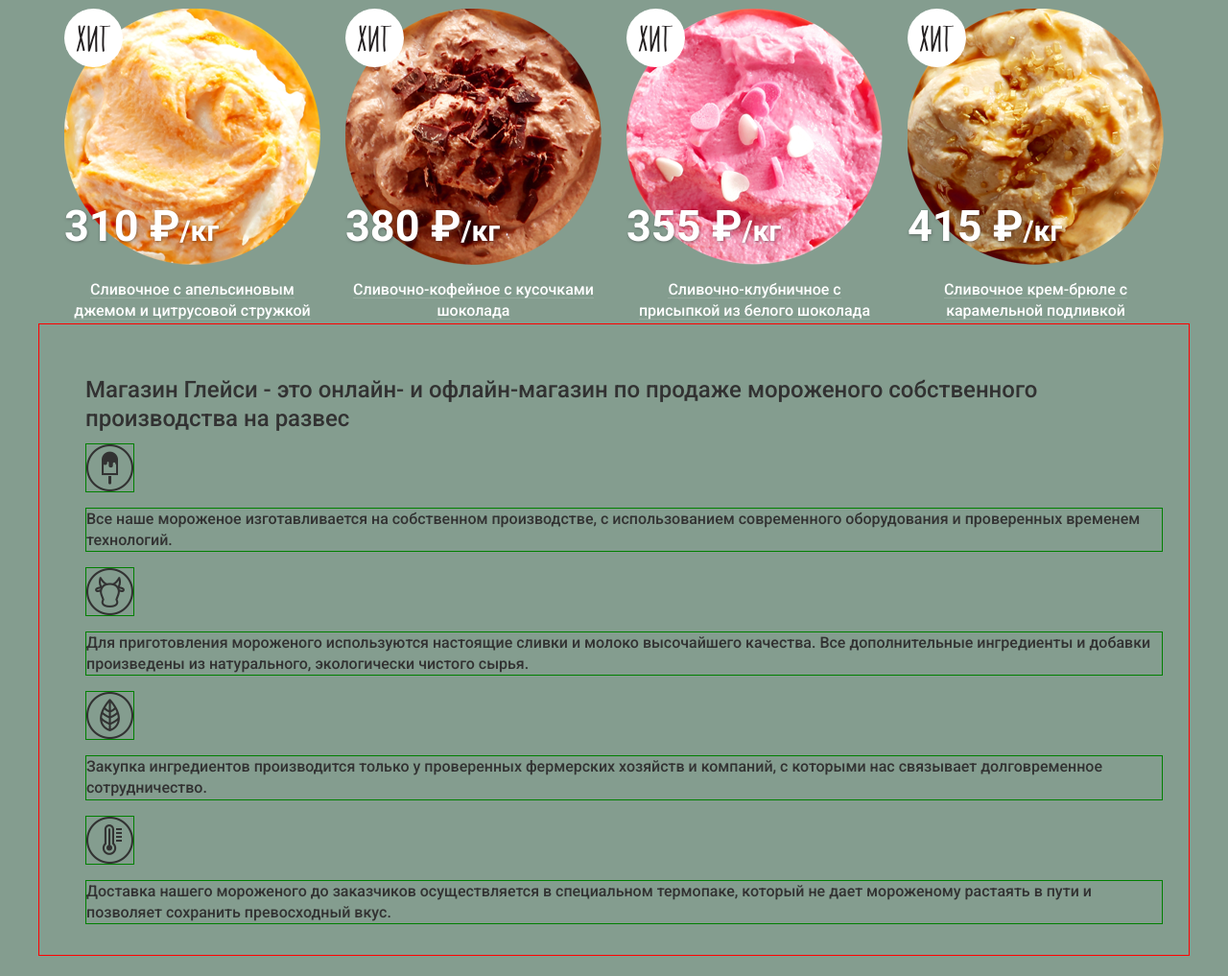
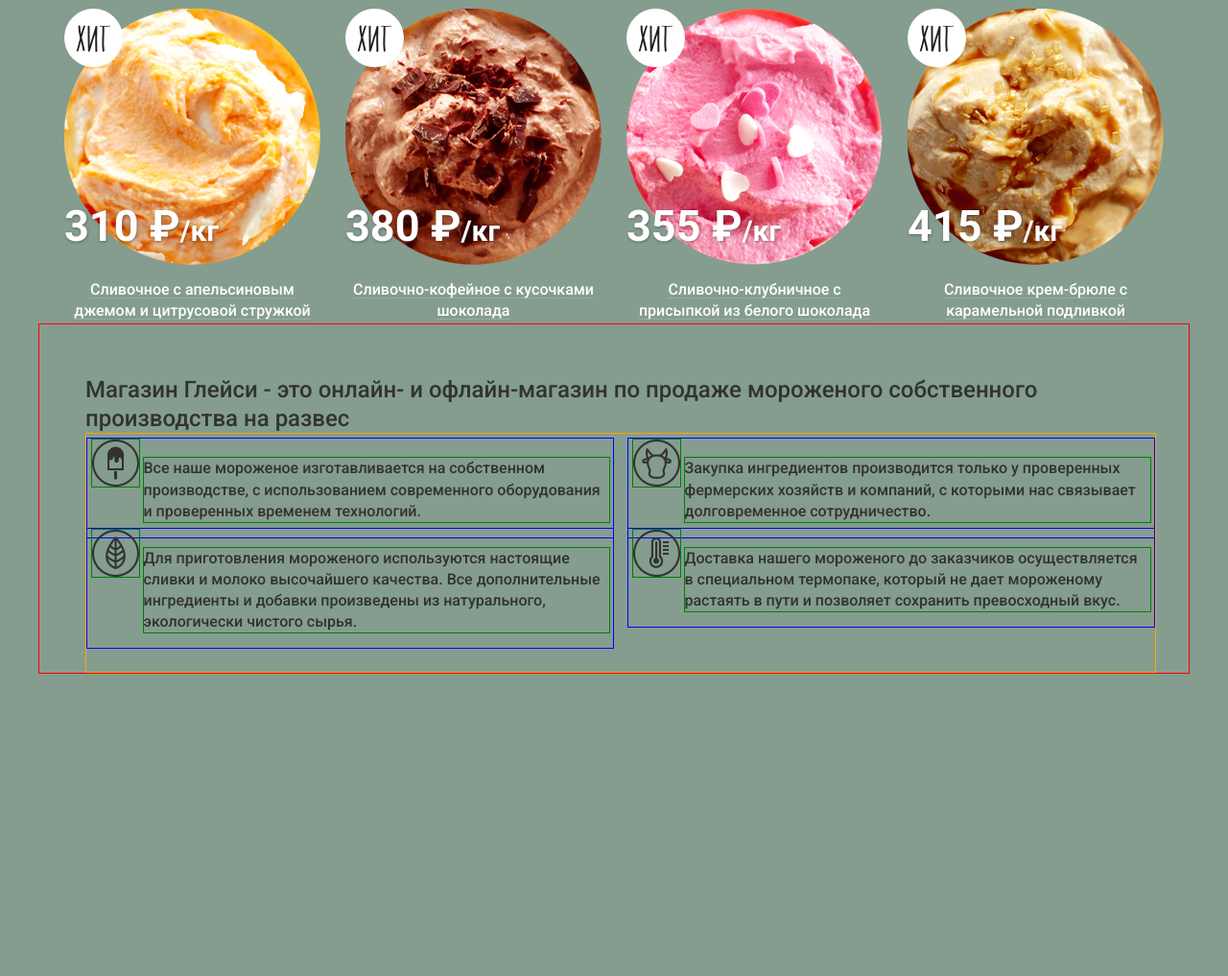
Before and after one commit to ElenaNarmaniya/1208625-gllacy-27, a plain HTML site: page index.html in a window 1280 px wide. Shown: the part 903-1920 px from the top of the page at 96% size. Drawn offline with Linux system fonts and the light colour scheme.

Commit message:
изменения на 16-47

```diff
--- a/css/style.css
+++ b/css/style.css
@@ -179,13 +179,13 @@ body { /*обнуляем внешние и внутренние отступы
   left: 7px;
 }
 
-.icon path {
+.icon_menu path {
   fill:inherit;
   stroke:inherit;
   stroke-width:inherit;
 }
 
-.icon:hover g {
+.icon_menu:hover g {
   fill: black;
 }
 .search-btn:hover {
@@ -662,6 +662,7 @@ figcaption {
   padding: 0px 27px;
   /*border: 1px solid red; /*убрать после*/
   position: relative;
+  z-index: 300;
   top: -466px;
   box-sizing: border-box;
 }
@@ -775,6 +776,7 @@ figcaption {
   padding: 0px 27px;
   border: 1px solid red; /*убрать после*/
   position: relative;
+  z-index: 250;
   top: -480px;
   color: #323232;
   box-sizing: border-box;
@@ -790,19 +792,7 @@ figcaption {
   line-height: 1.25;
   text-align: left;
 }
-.advantage {
-  list-style: none;
-  margin-left: 21px;
-  padding: 0;
-}
-.icon {
-  padding: 0;
-  margin: 0;
-  width: 49px;
-  height: 49px;
-  position: relative;
-  border: 1px solid green;
-}
+
 .iconcream {
   background: url('../img/cream-advantage.png') no-repeat top center;
 }
@@ -818,3 +808,55 @@ figcaption {
   line-height: 1.38;
   border: 1px solid green;
 }
+
+.advantage {
+  list-style: none;
+  margin: 5px 7px 0px 21px;
+  padding: 0;
+  min-width: 1040px;
+  min-height: 250px;
+  border: 1px solid orange;
+
+  display: flex;
+  flex-wrap: wrap;
+  align-items: center;
+  justify-content: space-between;
+  position: relative;
+  box-sizing: border-box;
+}
+
+.advantage li {
+  border: 1px solid blue;
+  min-height: 50px;
+  width:  550px;
+  margin: 0;
+  padding: 0;
+
+  display: flex;
+  flex-wrap: nowrap;
+  align-items: baseline;
+  justify-content: center;
+  position: relative;
+  box-sizing: border-box;
+}
+
+.icon {
+  padding: 0;
+  margin: 0px 3px;
+  margin-left: 0;
+  width: 49px;
+  height: 49px;
+  position: relative;
+  border: 1px solid green;
+}
+.text-advantage {
+  position: relative;
+  top: -15px;
+  margin: 0;
+  padding: 0;
+  width: 485px;
+}
+.advantage-delivery, .advantage-ferm {
+  align-self: flex-start;
+  top: -15px;
+}
--- a/index.html
+++ b/index.html
@@ -47,7 +47,7 @@
           <!-- блок поиска -->
           <div class="search-button">
             <button type="search" class="search-btn">
-              <svg class="icon" xmlns="http://www.w3.org/2000/svg" xmlns:xlink="http://www.w3.org/1999/xlink" width="17" height="17" viewBox="0 0 17 17">
+              <svg class="icon_menu" xmlns="http://www.w3.org/2000/svg" xmlns:xlink="http://www.w3.org/1999/xlink" width="17" height="17" viewBox="0 0 17 17">
                   <g fill="#ffffff">
                   <path fill="#FFF" d="M16.958 15.527L11.75 10.32A6.455 6.455 0 0 0 13 6.5 6.5 6.5 0 1 0 6.5 13a6.465 6.465 0 0 0 3.839-1.263l5.205 5.204 1.414-1.414zM6.5 11C4.019 11 2 8.981 2 6.5S4.019 2 6.5 2 11 4.019 11 6.5 8.981 11 6.5 11z"/>
               </svg>
@@ -59,7 +59,7 @@
           <!-- блок входа -->
           <div class="entrance-form">
             <button type="button" class="entrance-btn">
-              <svg class="icon" xmlns="http://www.w3.org/2000/svg" xmlns:xlink="http://www.w3.org/1999/xlink" width="21" height="19" viewBox="0 0 21 19">
+              <svg class="icon_menu" xmlns="http://www.w3.org/2000/svg" xmlns:xlink="http://www.w3.org/1999/xlink" width="21" height="19" viewBox="0 0 21 19">
                   <g fill="#FFF">
                     <path d="M6 14.875L12.917 9.5 6 4.125v2.917H-.042v4.917H6z"/>
                     <path d="M18 0H5C3.9 0 3 .9 3 2v2h2V2h13v15H5v-2H3v2c0 1.1.9 2 2 2h13c1.1 0 2-.9 2-2V2c0-1.1-.9-2-2-2z"/>
@@ -77,7 +77,7 @@
           <!-- корзинa -->
           <div class="basket-buttons">
             <a class="basket" href="javascript: void(0)" title="Переход в корзину">
-              <svg class="icon" xmlns="http://www.w3.org/2000/svg" width="21" height="20" viewBox="0 0 21 20">
+              <svg class="icon_menu" xmlns="http://www.w3.org/2000/svg" width="21" height="20" viewBox="0 0 21 20">
                 <g fill="#ffffff">
                     <path d="M5.657 2.031L5.422 0H0v2h3.64l1.5 13h13.988l1.699-12.969H5.657zM17.372 13H6.922L5.888 4.031h12.66L17.372 13z"/>
                     <circle cx="6.984" cy="18" r="2"/>
@@ -193,6 +193,7 @@
       </div>
     </div>
 
+    <!-- секция преимуществ-->
     <div class="advantage-wrapper">
       <p class="shop">Магазин Глейси - это онлайн- и офлайн-магазин по продаже мороженого собственного производства на развес</p>
       <ul class="advantage">
@@ -202,11 +203,11 @@
         </li>
         <li class="advantage-milk">
           <div class="icon iconmilk"></div>
-          <p class="text-advantage">Для приготовления мороженого используются настоящие сливки и молоко высочайшего качества. Все дополнительные ингредиенты и добавки произведены из натурального, экологически чистого сырья.</p>
+          <p class="text-advantage">Закупка ингредиентов  производится только у проверенных фермерских хозяйств и компаний, с которыми нас связывает долговременное сотрудничество.</p>
         </li>
         <li class="advantage-ferm">
           <div class="icon iconferm"></div>
-          <p class="text-advantage">Закупка ингредиентов  производится только у проверенных фермерских хозяйств и компаний, с которыми нас связывает долговременное сотрудничество.</p>
+          <p class="text-advantage">Для приготовления мороженого используются настоящие сливки и молоко высочайшего качества. Все дополнительные ингредиенты и добавки произведены из натурального, экологически чистого сырья.</p>
         </li>
         <li class="advantage-delivery">
           <div class="icon icondelivery"></div>
```
